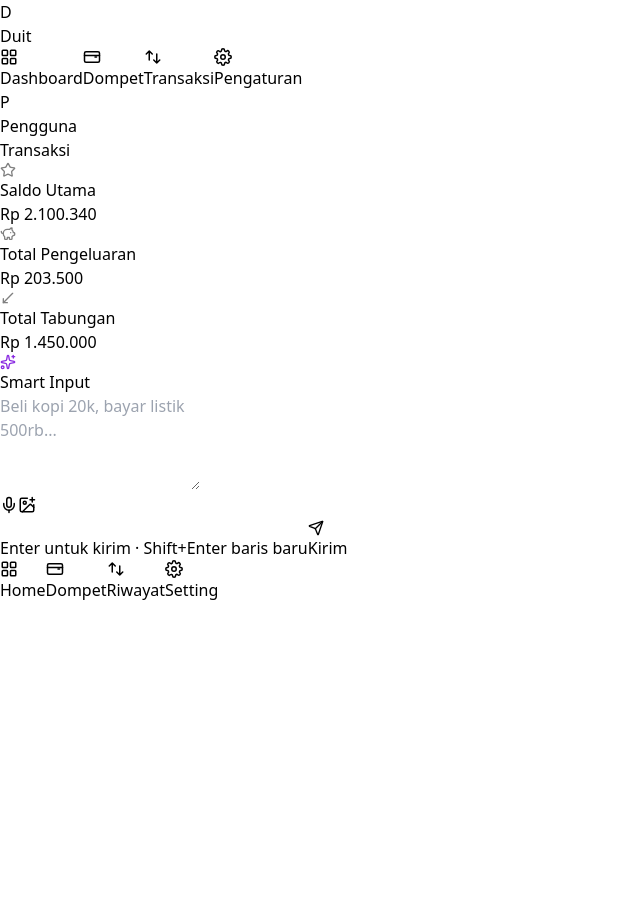
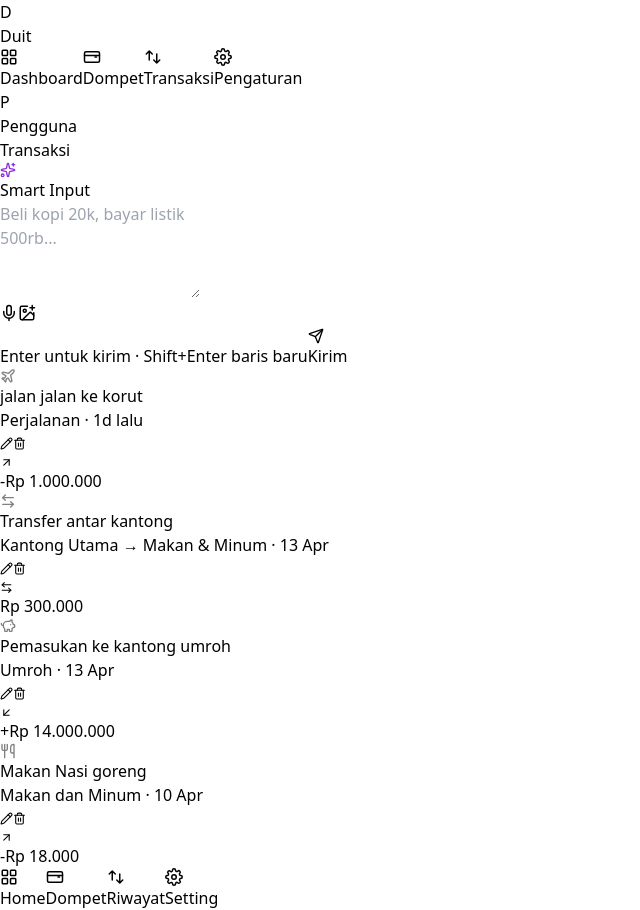
Before and after one commit to ramaaryasuta/fe-money-management, a React (Vite) app: page /transaksi in a window 1280 px wide. Shown: the whole page, without its empty margins (0-640 px from the left). Before the commit the page ends 800 px from the top, so only its background shows below. Built offline with nearby package versions, Linux system fonts and the light colour scheme.

Commit message:
feat (transaction) : add transaction component and page

```diff
--- a/src/App.tsx
+++ b/src/App.tsx
@@ -2,6 +2,8 @@ import { createBrowserRouter, RouterProvider } from "react-router-dom";
 import Layout from "./layouts/Layout";
 import DashboardPage from "./features/dashboard/pages/DashboardPage";
 import WalletPage from "./features/wallet/pages/WalletPage";
+import TransactionPage from "./features/transaction/pages/TransactionPage";
+import SettingPage from "./features/setting/pages/SettingPage";
 
 const router = createBrowserRouter([
   {
@@ -10,8 +12,8 @@ const router = createBrowserRouter([
     children: [
       { index: true, element: <DashboardPage /> },
       { path: "dompet", element: <WalletPage /> },
-      { path: "transaksi", element: <DashboardPage /> },
-      { path: "pengaturan", element: <DashboardPage /> },
+      { path: "transaksi", element: <TransactionPage /> },
+      { path: "pengaturan", element: <SettingPage /> },
     ],
   },
 ]);
--- /dev/null
+++ b/src/features/setting/pages/SettingPage.tsx
@@ -0,0 +1,9 @@
+const SettingPage = () => {
+    return (
+        <div className="p-4 space-y-4">
+            <p>Menunggu Data yang ada</p>
+        </div>
+    )
+}
+
+export default SettingPage
--- /dev/null
+++ b/src/features/transaction/components/HistoryTransaction.tsx
@@ -0,0 +1,142 @@
+import { useState } from "react";
+import { Pencil, Trash2, ArrowUpRight, ArrowDownLeft, ArrowLeftRight } from "lucide-react";
+
+// ─── Types ────────────────────────────────────────────────────────────────────
+
+export type TransactionType = "expense" | "income" | "transfer";
+
+export interface Transaction {
+    id: string;
+    title: string;
+    category: string;
+    date: string;
+    amount: number;
+    type: TransactionType;
+    icon?: React.ReactNode;
+}
+
+export interface HistoryTransactionProps {
+    transactions: Transaction[];
+    onEdit?: (transaction: Transaction) => void;
+    onDelete?: (transaction: Transaction) => void;
+}
+
+// ─── Helpers ──────────────────────────────────────────────────────────────────
+
+const formatRupiah = (amount: number): string =>
+    "Rp " + Math.abs(amount).toLocaleString("id-ID");
+
+// ─── Transaction Item ─────────────────────────────────────────────────────────
+
+interface TransactionItemProps {
+    transaction: Transaction;
+    onEdit?: (t: Transaction) => void;
+    onDelete?: (t: Transaction) => void;
+}
+
+function TransactionItem({ transaction, onEdit, onDelete }: TransactionItemProps) {
+    const [hovered, setHovered] = useState(false);
+
+    const { type, amount } = transaction;
+
+    const amountColor =
+        type === "income" ? "text-teal-500" :
+            type === "expense" ? "text-red-400" :
+                "text-gray-700";
+
+    const amountPrefix =
+        type === "income" ? "+" :
+            type === "expense" ? "-" :
+                "";
+
+    const AmountIcon =
+        type === "income" ? ArrowDownLeft :
+            type === "expense" ? ArrowUpRight :
+                ArrowLeftRight;
+
+    const amountIconColor =
+        type === "income" ? "text-teal-500" :
+            type === "expense" ? "text-red-400" :
+                "text-gray-400";
+
+    return (
+        <div
+            className="flex items-center gap-4 px-5 py-4 group transition-colors duration-150 hover:bg-gray-50 rounded-xl"
+            onMouseEnter={() => setHovered(true)}
+            onMouseLeave={() => setHovered(false)}
+        >
+            {/* Icon */}
+            <div className="w-9 h-9 rounded-xl bg-gray-100 flex items-center justify-center flex-shrink-0 overflow-hidden">
+                {transaction.icon ?? (
+                    <span className="text-base">💳</span>
+                )}
+            </div>
+
+            {/* Info */}
+            <div className="flex-1 min-w-0">
+                <p className="text-sm font-medium text-gray-800 truncate">{transaction.title}</p>
+                <p className="text-xs text-gray-400 truncate">{transaction.category} · {transaction.date}</p>
+            </div>
+
+            {/* Right side */}
+            <div className="flex items-center gap-3 flex-shrink-0">
+                {/* Edit & Delete — show on hover */}
+                <div className={`flex items-center gap-1.5 transition-all duration-150 ${hovered ? "opacity-100" : "opacity-0 pointer-events-none"}`}>
+                    {onEdit && (
+                        <button
+                            onClick={() => onEdit(transaction)}
+                            className="w-7 h-7 rounded-lg flex items-center justify-center text-gray-400 hover:text-gray-600 hover:bg-gray-100 transition-colors"
+                        >
+                            <Pencil size={13} />
+                        </button>
+                    )}
+                    {onDelete && (
+                        <button
+                            onClick={() => onDelete(transaction)}
+                            className="w-7 h-7 rounded-lg flex items-center justify-center text-gray-400 hover:text-red-500 hover:bg-red-50 transition-colors"
+                        >
+                            <Trash2 size={13} />
+                        </button>
+                    )}
+                </div>
+
+                {/* Amount */}
+                <div className="flex items-center gap-1">
+                    <AmountIcon size={13} className={amountIconColor} />
+                    <span className={`text-sm font-semibold ${amountColor}`}>
+                        {amountPrefix}{formatRupiah(amount)}
+                    </span>
+                </div>
+            </div>
+        </div>
+    );
+}
+
+// ─── Main Component ───────────────────────────────────────────────────────────
+
+export default function HistoryTransaction({
+    transactions,
+    onEdit,
+    onDelete,
+}: HistoryTransactionProps) {
+    if (transactions.length === 0) {
+        return (
+            <div className="bg-white rounded-2xl border border-gray-100 px-5 py-10 text-center">
+                <p className="text-sm text-gray-400">Belum ada transaksi</p>
+            </div>
+        );
+    }
+
+    return (
+        <div className="bg-white rounded-2xl border border-gray-100 py-2 w-full">
+            {transactions.map((t, i) => (
+                <div key={t.id}>
+                    <TransactionItem transaction={t} onEdit={onEdit} onDelete={onDelete} />
+                    {i < transactions.length - 1 && (
+                        <div className="mx-5 border-b border-gray-50" />
+                    )}
+                </div>
+            ))}
+        </div>
+    );
+}
--- /dev/null
+++ b/src/features/transaction/pages/TransactionPage.tsx
@@ -0,0 +1,60 @@
+import SmartInputField from "../../../components/Field/SmartInputField"
+import HistoryTransaction, { type Transaction } from "../components/HistoryTransaction"
+import { PiggyBank, Utensils, ArrowLeftRight, Plane } from "lucide-react";
+
+const transactions: Transaction[] = [
+    {
+        id: "1",
+        title: "jalan jalan ke korut",
+        category: "Perjalanan",
+        date: "1d lalu",
+        amount: 1000000,
+        type: "expense",
+        icon: <Plane size={16} color="gray" />,
+    },
+    {
+        id: "2",
+        title: "Transfer antar kantong",
+        category: "Kantong Utama → Makan & Minum",
+        date: "13 Apr",
+        amount: 300000,
+        type: "transfer",
+        icon: <ArrowLeftRight size={16} color="gray" />,
+    },
+    {
+        id: "3",
+        title: "Pemasukan ke kantong umroh",
+        category: "Umroh",
+        date: "13 Apr",
+        amount: 14000000,
+        type: "income",
+        icon: <PiggyBank size={16} color="gray" />,
+    },
+    {
+        id: "4",
+        title: "Makan Nasi goreng",
+        category: "Makan dan Minum",
+        date: "10 Apr",
+        amount: 18000,
+        type: "expense",
+        icon: <Utensils size={16} color="gray" />,
+    },
+];
+
+const TransactionPage = () => {
+    return (
+        <div className="p-4 space-y-4">
+            <SmartInputField
+                onSubmit={(value) => console.log("Input:", value)}
+                placeholder="Beli kopi 20k, bayar listik 500rb..."
+            />
+            <HistoryTransaction
+                transactions={transactions}
+                onEdit={(t) => console.log("edit", t)}
+                onDelete={(t) => console.log("delete", t)}
+            />
+        </div>
+    )
+}
+
+export default TransactionPage
```
